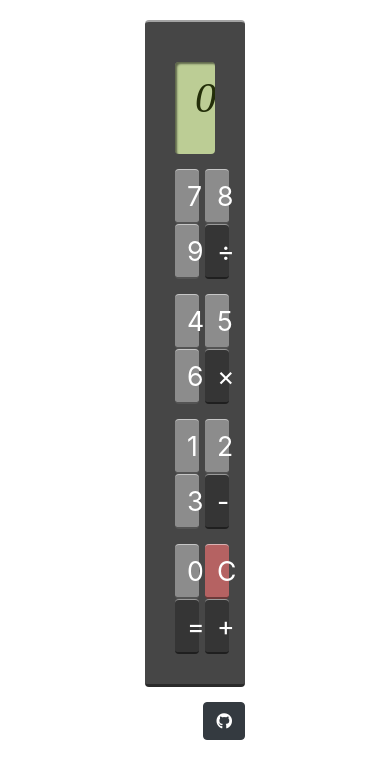
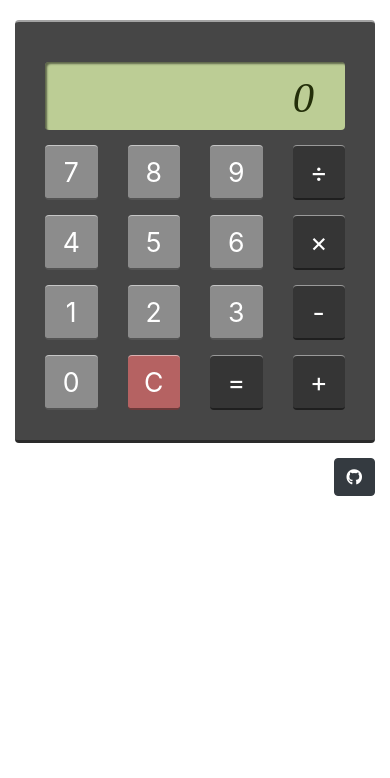
Before and after one commit to chonla/ng-calculator, an Angular app: page / in a window 390 px wide. Shown: the top 778 px of the page. Built offline with nearby package versions, Linux system fonts and the light colour scheme; a web font is replaced by a local one.

Commit message:
Make calculator more responsive

```diff
--- a/src/app/app.component.html
+++ b/src/app/app.component.html
@@ -1,6 +1,6 @@
 <div class="container">
   <div class="row">
-    <div class="col-4 offset-4">
+    <div class="col-md-4 offset-md-4 col-xs-12 offset-xs-0">
       <app-calculator></app-calculator>
       <app-github></app-github>
     </div>
```
